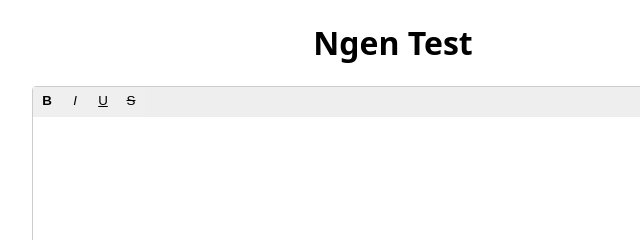
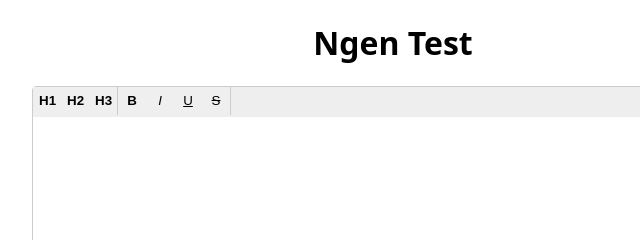
Before and after one commit to devPnal/ngen, a plain HTML site: page index.html in a window 1280 px wide. Shown: the top 240 px of the page, 247-887 px from the left. Drawn offline with Linux system fonts and the light colour scheme.

Commit message:
Add heading

```diff
--- a/ngen.css
+++ b/ngen.css
@@ -14,3 +14,8 @@
     height: 28px;
     border: 0px;
 }
+
+#ngen-tool1, #ngen-tool2 {
+    display: inline-block;
+    border-right: 1px solid #ccc;
+}
--- a/ngen.js
+++ b/ngen.js
@@ -3,11 +3,19 @@ let writebox = createElementWithId("iframe", "ngen-writebox");
 writebox.setAttribute("name", "ngenFrame");
 writebox.setAttribute("src", "about:blank");
 
+tool1 = createElementWithId("div", "ngen-tool1");
+tool2 = createElementWithId("div", "ngen-tool2");
 
-toolbox.append(createButtonWithCmd("bold", "B"));
-toolbox.append(createButtonWithCmd("italic", "I"));
-toolbox.append(createButtonWithCmd("underline", "U"));
-toolbox.append(createButtonWithCmd("strikeThrough", "S"));
+tool1.append(createButtonWithCmd("h1", "H1"));
+tool1.append(createButtonWithCmd("h2", "H2"));
+tool1.append(createButtonWithCmd("h3", "H3"));
+tool2.append(createStyleButtonWithCmd("bold", "B"));
+tool2.append(createStyleButtonWithCmd("italic", "I"));
+tool2.append(createStyleButtonWithCmd("underline", "U"));
+tool2.append(createStyleButtonWithCmd("strikeThrough", "S"));
+
+toolbox.append(tool1)
+toolbox.append(tool2)
 
 document.getElementById("ngen-editor").append(toolbox);
 document.getElementById("ngen-editor").append(writebox);
@@ -27,18 +35,35 @@ function createButtonWithCmd(_cmd, _letter) {
     newBtn = document.createElement("Button");
     newBtn.setAttribute("type", "button");
     newBtn.setAttribute("tool-cmd", _cmd);
+    letter = document.createElement("b");
+    letter.innerHTML = _letter;
+    newBtn.append(letter)
+    return newBtn;
+}
+
+function createStyleButtonWithCmd(_cmd, _letter) {
+    newBtn = document.createElement("Button");
+    newBtn.setAttribute("type", "button");
+    newBtn.setAttribute("tool-cmd", _cmd);
     letter = document.createElement(_letter);
     letter.innerHTML = _letter;
     newBtn.append(letter)
     return newBtn;
 }
 
-document.getElementById("ngen-toolbox").addEventListener("click", async(e) =>  {
+tool1.addEventListener("click", async(e) =>  {
+    const cmd = e.target.closest("button").getAttribute("tool-cmd");
+    ngenFrame.document.execCommand("formatBlock", false, "<" + cmd + ">");
+    console.log(getHTML());
+});
+
+tool2.addEventListener("click", async(e) =>  {
     const cmd = e.target.closest("button").getAttribute("tool-cmd");
     ngenFrame.document.execCommand(cmd, false, null);
     console.log(getHTML());
 });
 
+toolbox
 function getHTML() {
     let result = "";
     result = ngenFrame.document.body.innerHTML.replace(/<div>/g, "<p>").replace(/<\/div>/g, "</p>")
```
